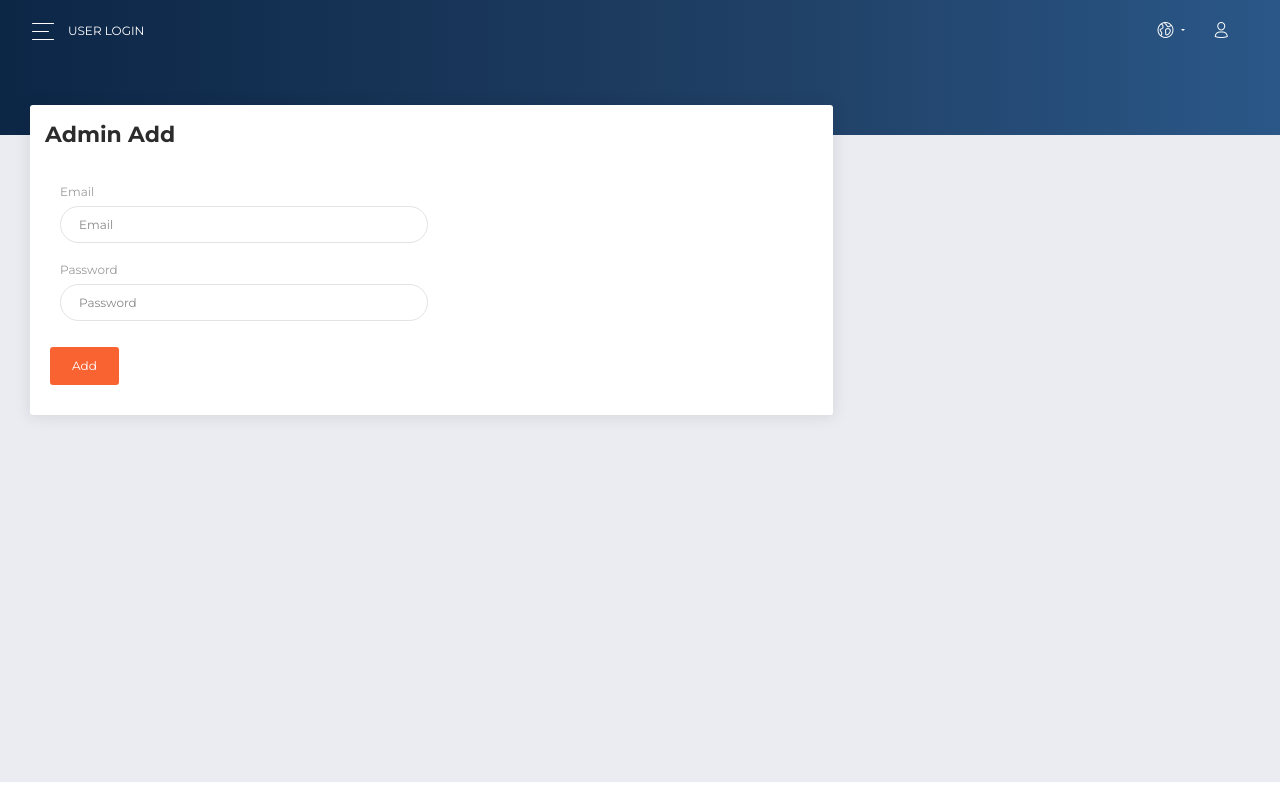
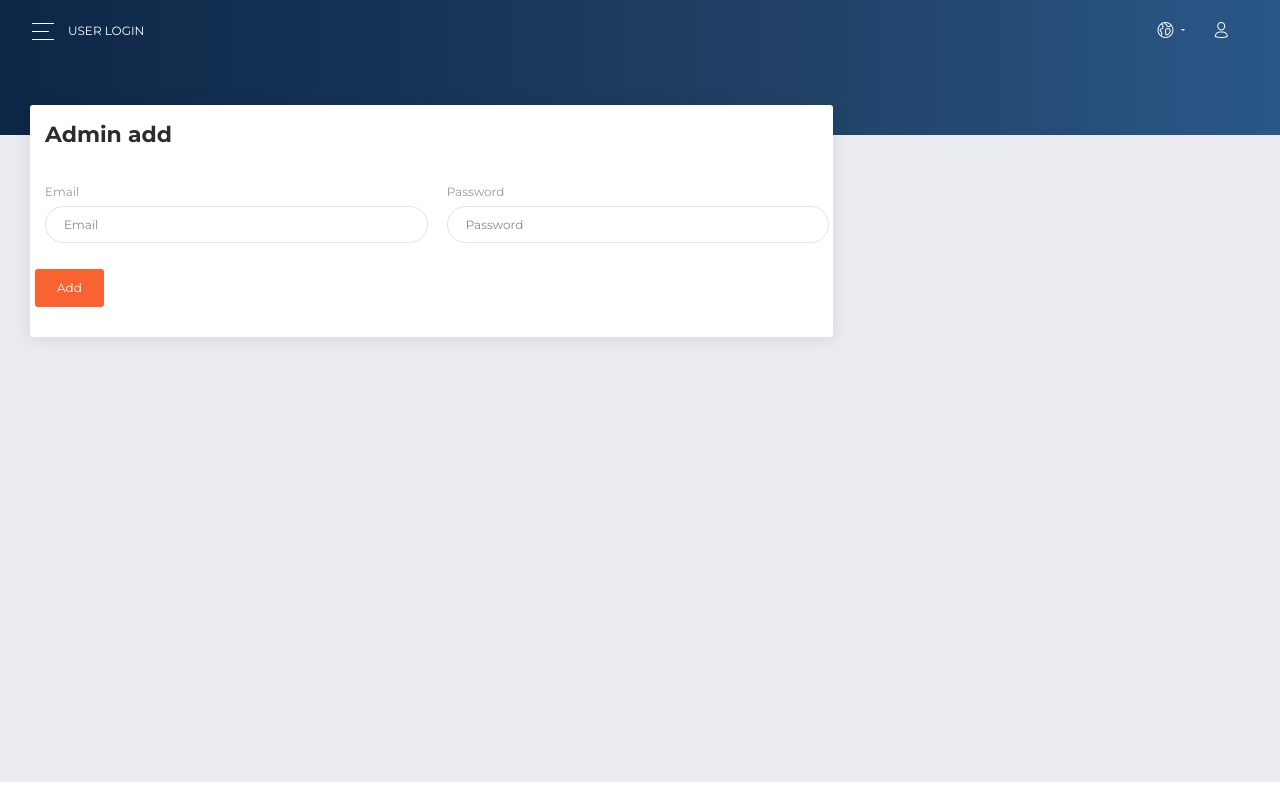
Before and after one commit to HongBitgrip/foodqrcode-frontend, a React (Create React App) app: page /admins/add in a window 1280 px wide. Built offline with nearby package versions, Linux system fonts and the light colour scheme.

Commit message:
Refactor AddingForm.js

```diff
--- /dev/null
+++ b/src/components/content/AddingForm.js
@@ -0,0 +1,44 @@
+import React from "react";
+import { useForm } from "react-hook-form";
+import axios from "axios";
+import InputElement from "./InputElement";
+import SubmitButton from "./SubmitButton";
+
+const AddingForm = ({ url, inputElements = [], buttonName, formName }) => {
+  const { register, handleSubmit, errors } = useForm();
+  const onSubmit = (data) => {
+    axios.post(url, data).then((res) => {
+      console.log(res.data);
+    });
+  };
+
+  return (
+    <div className="row">
+      <div className="col-md-8">
+        <div className="card">
+          <div className="card-header">
+            <h5 className="title">{formName}</h5>
+          </div>
+          <div className="card-body">
+            <form onSubmit={handleSubmit(onSubmit)}>
+              <div className="row">
+                {inputElements.map((element) => (
+                  <InputElement
+                    key={element.name}
+                    register={register}
+                    errors={errors}
+                    name={element.name}
+                    type={element.type}
+                  />
+                ))}
+                <SubmitButton buttonName={buttonName} />
+              </div>
+            </form>
+          </div>
+        </div>
+      </div>
+    </div>
+  );
+};
+
+export default AddingForm;
--- a/src/components/content/AdminAdd.js
+++ b/src/components/content/AdminAdd.js
@@ -1,43 +1,18 @@
 import React from "react";
-import { useForm } from "react-hook-form";
-import axios from "axios";
-import InputElement from "./InputElement";
-import SubmitButton from "./SubmitButton";
+import AddingForm from "./AddingForm";
 
 const AdminAdd = () => {
-  const { register, handleSubmit, errors } = useForm();
-  const onSubmit = (data) => {
-    axios.post("/admins/add", data).then((res) => {
-      console.log(res.data);
-    });
-  };
-
+  const inputElements = [
+    { name: "email" },
+    { name: "password", type: "password" },
+  ];
   return (
-    <div className="row">
-      <div className="col-md-8">
-        <div className="card">
-          <div className="card-header">
-            <h5 className="title">Admin Add</h5>
-          </div>
-          <div className="card-body">
-            <form onSubmit={handleSubmit(onSubmit)}>
-              <InputElement
-                register={register}
-                errors={errors}
-                name={"email"}
-              />
-              <InputElement
-                register={register}
-                errors={errors}
-                name={"password"}
-                type={"password"}
-              />
-              <SubmitButton buttonName={"Add"} />
-            </form>
-          </div>
-        </div>
-      </div>
-    </div>
+    <AddingForm
+      url={"/admins/add"}
+      buttonName={"Add"}
+      inputElements={inputElements}
+      formName={"Admin add"}
+    />
   );
 };
 
--- a/src/components/content/LoginPage.js
+++ b/src/components/content/LoginPage.js
@@ -1,45 +1,18 @@
 import React from "react";
-import { useForm } from "react-hook-form";
-import axios from "axios";
-import InputElement from "./InputElement";
-import SubmitButton from "./SubmitButton";
+import AddingForm from "./AddingForm";
 
 const LoginPage = () => {
-  const { register, handleSubmit, errors } = useForm();
-  const onSubmit = (data) => {
-    axios.post(`/login`, data).then((res) => {
-      console.log(res.data);
-    });
-  };
-
+  const inputElements = [
+    { name: "email" },
+    { name: "password", type: "password" },
+  ];
   return (
-    <div className="row">
-      <div className="col-md-8">
-        <div className="card">
-          <div className="card-header">
-            <h5 className="title">Login</h5>
-          </div>
-          <div className="card-body">
-            <form onSubmit={handleSubmit(onSubmit)}>
-              <div className="row">
-                <InputElement
-                  register={register}
-                  errors={errors}
-                  name={"email"}
-                />
-                <InputElement
-                  register={register}
-                  errors={errors}
-                  name={"password"}
-                  type={"password"}
-                />
-                <SubmitButton buttonName={"Login"} />
-              </div>
-            </form>
-          </div>
-        </div>
-      </div>
-    </div>
+    <AddingForm
+      url={"/login"}
+      buttonName={"Login"}
+      inputElements={inputElements}
+      formName={"Login"}
+    />
   );
 };
 
--- a/src/components/content/RestaurantAdminAdd.js
+++ b/src/components/content/RestaurantAdminAdd.js
@@ -1,43 +1,18 @@
 import React from "react";
-import { useForm } from "react-hook-form";
-import axios from "axios";
-import InputElement from "./InputElement";
-import SubmitButton from "./SubmitButton";
+import AddingForm from "./AddingForm";
 
 const AdminAdd = () => {
-  const { register, handleSubmit, errors } = useForm();
-  const onSubmit = (data) => {
-    axios.post("/restaurant_admins/add", data).then((res) => {
-      console.log(res.data);
-    });
-  };
-
+  const inputElements = [
+    { name: "email" },
+    { name: "password", type: "password" },
+  ];
   return (
-    <div className="row">
-      <div className="col-md-8">
-        <div className="card">
-          <div className="card-header">
-            <h5 className="title">Restaurant Admin Add</h5>
-          </div>
-          <div className="card-body">
-            <form onSubmit={handleSubmit(onSubmit)}>
-              <InputElement
-                register={register}
-                errors={errors}
-                name={"email"}
-              />
-              <InputElement
-                register={register}
-                errors={errors}
-                name={"password"}
-                type={"password"}
-              />
-              <SubmitButton buttonName={"Add"} />
-            </form>
-          </div>
-        </div>
-      </div>
-    </div>
+    <AddingForm
+      url={"/restaurant_admins/add"}
+      buttonName={"Add"}
+      inputElements={inputElements}
+      formName={"Restaurant admin add"}
+    />
   );
 };
 
--- a/src/components/content/UserAdd.js
+++ b/src/components/content/UserAdd.js
@@ -1,60 +1,21 @@
 import React from "react";
-import { useForm } from "react-hook-form";
-import axios from "axios";
-import InputElement from "./InputElement";
-import SubmitButton from "./SubmitButton";
+import AddingForm from "./AddingForm";
 
 const UserAdd = () => {
-  const { register, handleSubmit, errors } = useForm();
-  const onSubmit = (data) => {
-    axios.post("/users/add", data).then((res) => {
-      console.log(res.data);
-    });
-  };
-
+  const inputElements = [
+    { name: "name" },
+    { name: "email" },
+    { name: "address" },
+    { name: "phone" },
+    { name: "password", type: "password" },
+  ];
   return (
-    <div className="row">
-      <div className="col-md-8">
-        <div className="card">
-          <div className="card-header">
-            <h5 className="title">Sign Up</h5>
-          </div>
-          <div className="card-body">
-            <form onSubmit={handleSubmit(onSubmit)}>
-              <div className="row">
-                <InputElement
-                  register={register}
-                  errors={errors}
-                  name={"name"}
-                />
-                <InputElement
-                  register={register}
-                  errors={errors}
-                  name={"email"}
-                />
-                <InputElement
-                  register={register}
-                  errors={errors}
-                  name={"address"}
-                />
-                <InputElement
-                  register={register}
-                  errors={errors}
-                  name={"phone"}
-                />
-                <InputElement
-                  register={register}
-                  errors={errors}
-                  name={"password"}
-                  type={"password"}
-                />
-                <SubmitButton buttonName={"Sign Up"} />
-              </div>
-            </form>
-          </div>
-        </div>
-      </div>
-    </div>
+    <AddingForm
+      url={"/users/add"}
+      buttonName={"Login"}
+      inputElements={inputElements}
+      formName={"Sign Up"}
+    />
   );
 };
 
```
